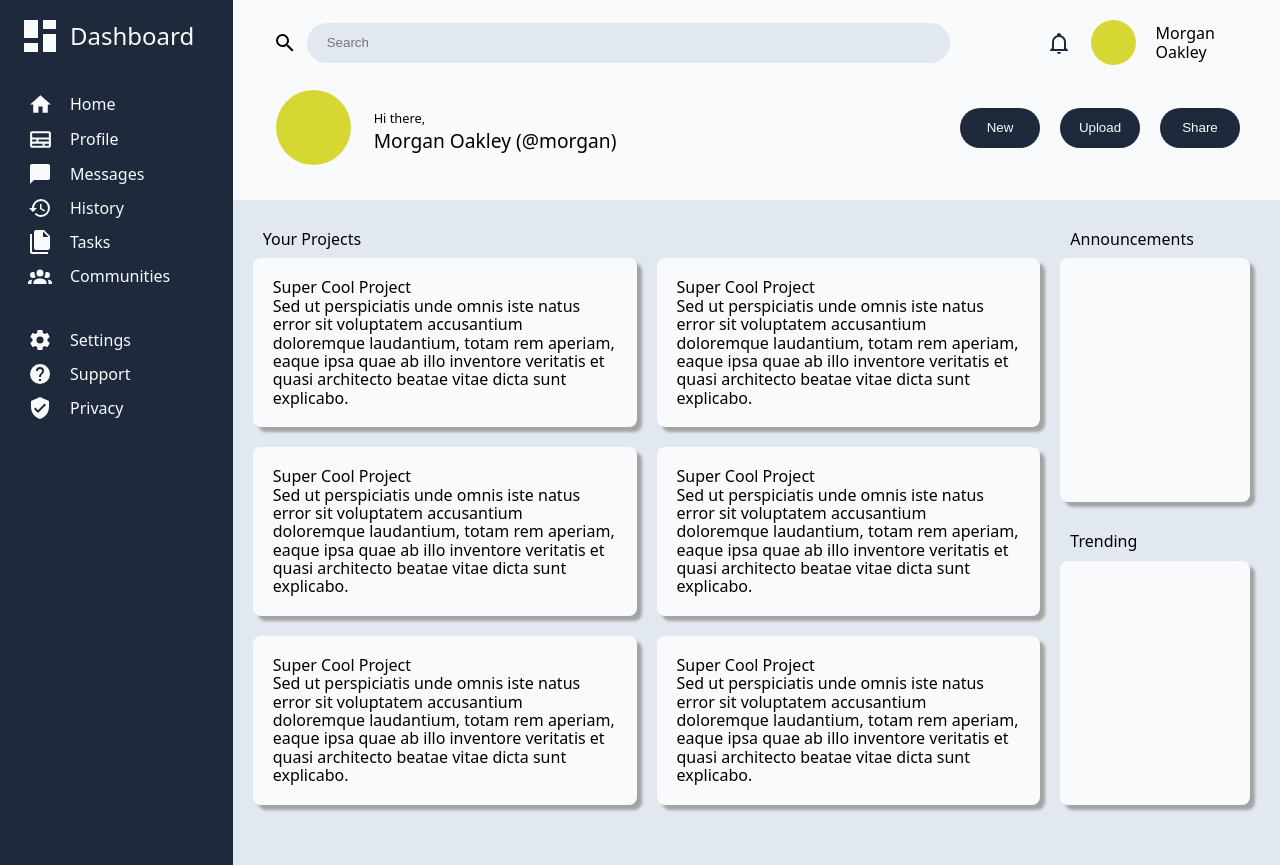
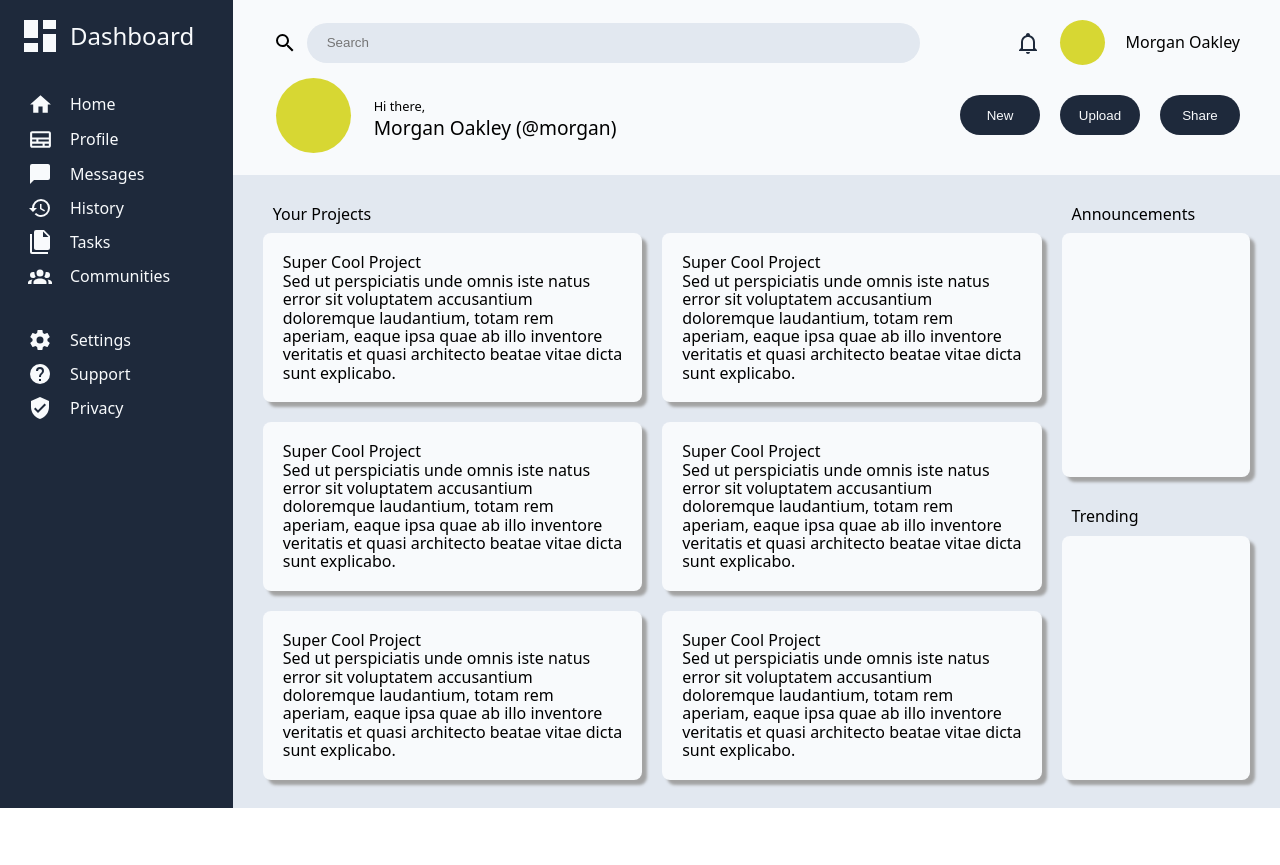
Before and after one commit to rey301/admin-dashboard, a plain HTML site: page index.html in a window 1280 px wide. After the commit the page ends 808 px from the top, so only its background shows below. Drawn offline with Linux system fonts and the light colour scheme.

Commit message:
Update header for more responsiveness

```diff
--- a/style.css
+++ b/style.css
@@ -17,7 +17,7 @@ html {
 
 body {
     /* border: 10px dashed black; */
-    border-radius: 10px;
+    /* border-radius: 10px; */
 
     font-family: system-ui, -apple-system, BlinkMacSystemFont, 'Segoe UI', Roboto, Oxygen, Ubuntu, Cantarell, 'Open Sans', 'Helvetica Neue', sans-serif;
     min-height: 100vh;
@@ -25,7 +25,7 @@ body {
     /* Layout of the whole page */
     display: grid;
     grid-template-columns: 1fr 4.5fr;
-    grid-template-rows: 200px 4fr;
+    grid-template-rows: min-content 1fr;
 }
 
 ul {
@@ -106,16 +106,14 @@ header {
     background-color: var(--header-bgd);
 
     display: grid;
-    grid-template-rows: 1fr 4fr;
+    grid-template-rows: 1fr 2fr;
     align-content: space-between;
-    gap: 0;
+    gap: 8%;
 
-    padding-top: 20px;
-    padding-bottom: 10px;
-    padding-left: 40px;
-    padding-right: 40px;
+    padding: 20px 40px;
 }
 
+    /* First row on the header section */
     header > section:first-child {
         /* border: 1px dashed blue; */
 
@@ -125,12 +123,7 @@ header {
         align-content: center;
     }
 
-    header > section:first-child > * {
-        /* border: 1px solid black; */
-    }
-
         .profile-img {
-            flex-shrink: 0;
             background-color: rgb(215, 215, 51);
             border-radius: 100%;
         }
@@ -169,7 +162,7 @@ header {
             flex-shrink: 0;
         }
 
-        .notification-seciton > div:last-child {
+        .notification-section > div:last-child {
             min-width: 0;
             white-space: nowrap;
             overflow: hidden;
@@ -180,9 +173,13 @@ header {
             color: var(--navbar-bgd);
         }
 
+    /* Second row on the header section */
     header > section:nth-child(2) {
         /* border: 1px dashed black; */
         display: flex;
+        flex-wrap: wrap;
+        gap: 20px;
+
         justify-content: space-between;
     }
 
@@ -195,6 +192,9 @@ header {
 
             row-gap: 4px;
             column-gap: 20px;
+
+            margin-right: auto;
+
         }
 
             .profile-section > .profile-img {
@@ -212,8 +212,12 @@ header {
             }
 
             .profile-section > div:nth-child(3) {
+                /* border: 1px solid blue; */
+
                 align-self: start;
                 font-size: 1.2em;
+
+                white-space: nowrap;
             }
 
         .button-section {
@@ -222,6 +226,9 @@ header {
             display: flex;
             align-items: center;
             gap: 20px;
+
+
+            margin-left: auto;
         }
 
             button {
@@ -244,8 +251,8 @@ main {
 
     background-color: var(--dashboard-bgd);
     padding-top: 20px;
-    padding-bottom: 60px;
-    padding-left: 20px;
+    padding-bottom: 2.2vw;
+    padding-left: 30px;
     padding-right: 30px;
 }
 
```
